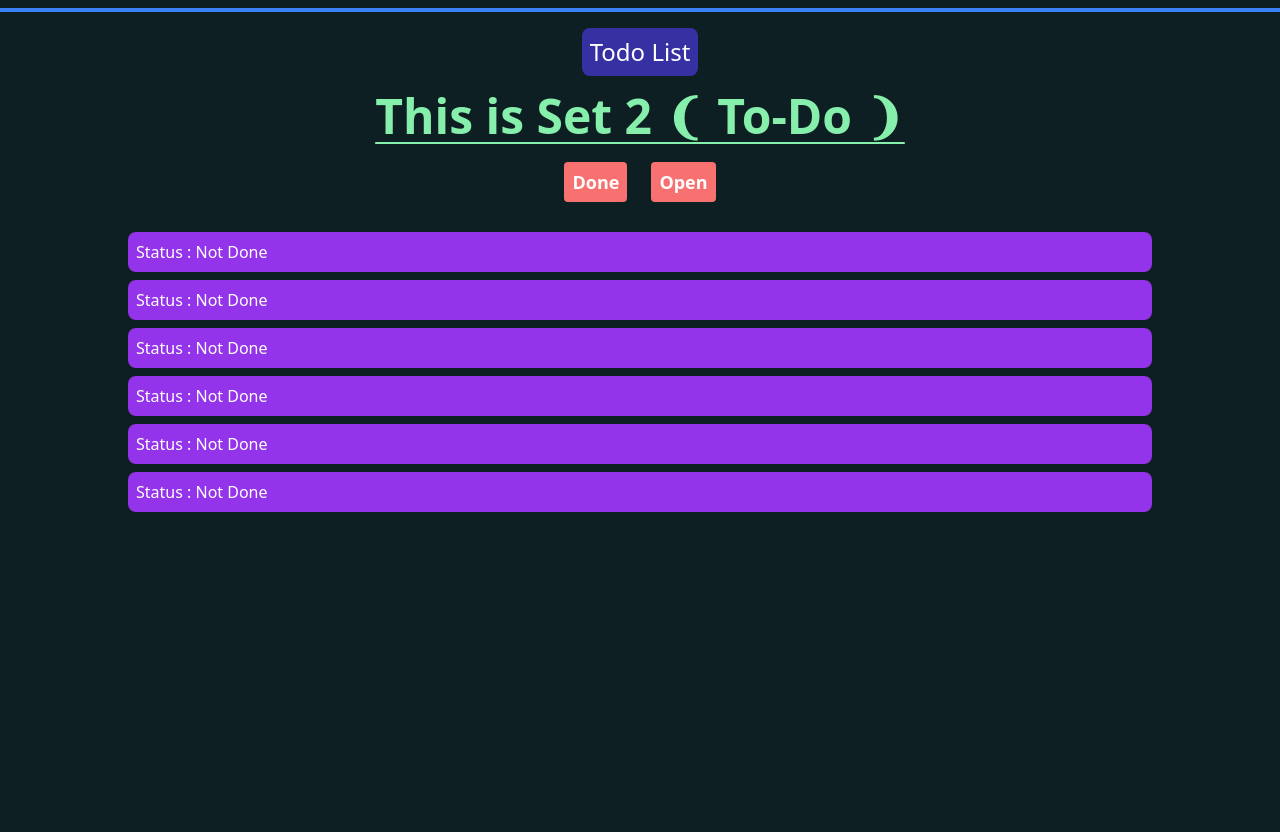
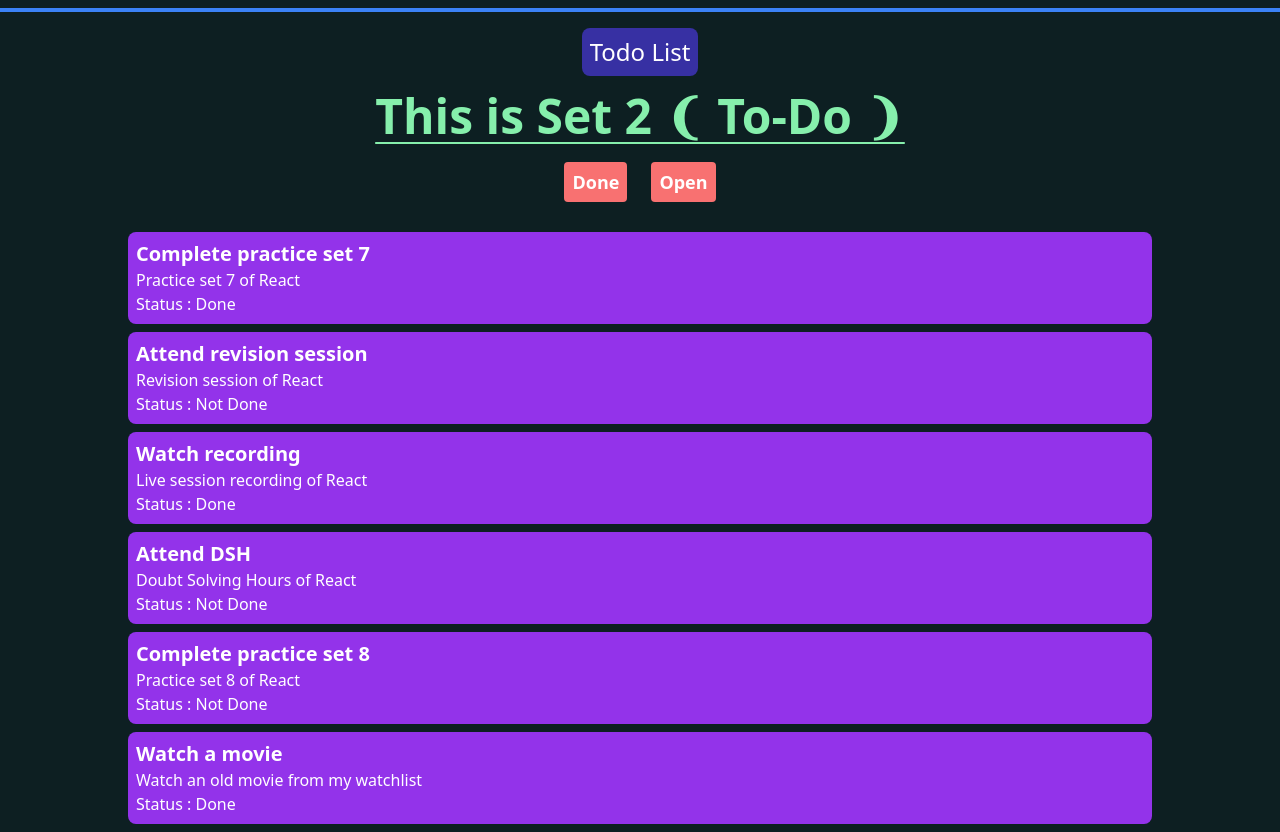
Before and after one commit to Sakib008/All-Practice-Set, a React (Create React App) app in the folder practice-react/: page /todo in a window 1280 px wide. Before the commit the page ends 800 px from the top, so only its background shows below. Built offline with nearby package versions, Linux system fonts and the light colour scheme.

Commit message:
fix : used spread operator in the component

```diff
--- a/practice-react/src/useReducer/pages/Todo.js
+++ b/practice-react/src/useReducer/pages/Todo.js
@@ -21,7 +21,7 @@ export function Todo() {
       <TodoHeader />
       { isLoading && <p>Loading...</p>}
       {todoItem.map((product) => (
-        <TodoCard key={product.id} todo={product} />
+        <TodoCard key={product.id} {...product} />
       ))}
     </div>
   );
```
